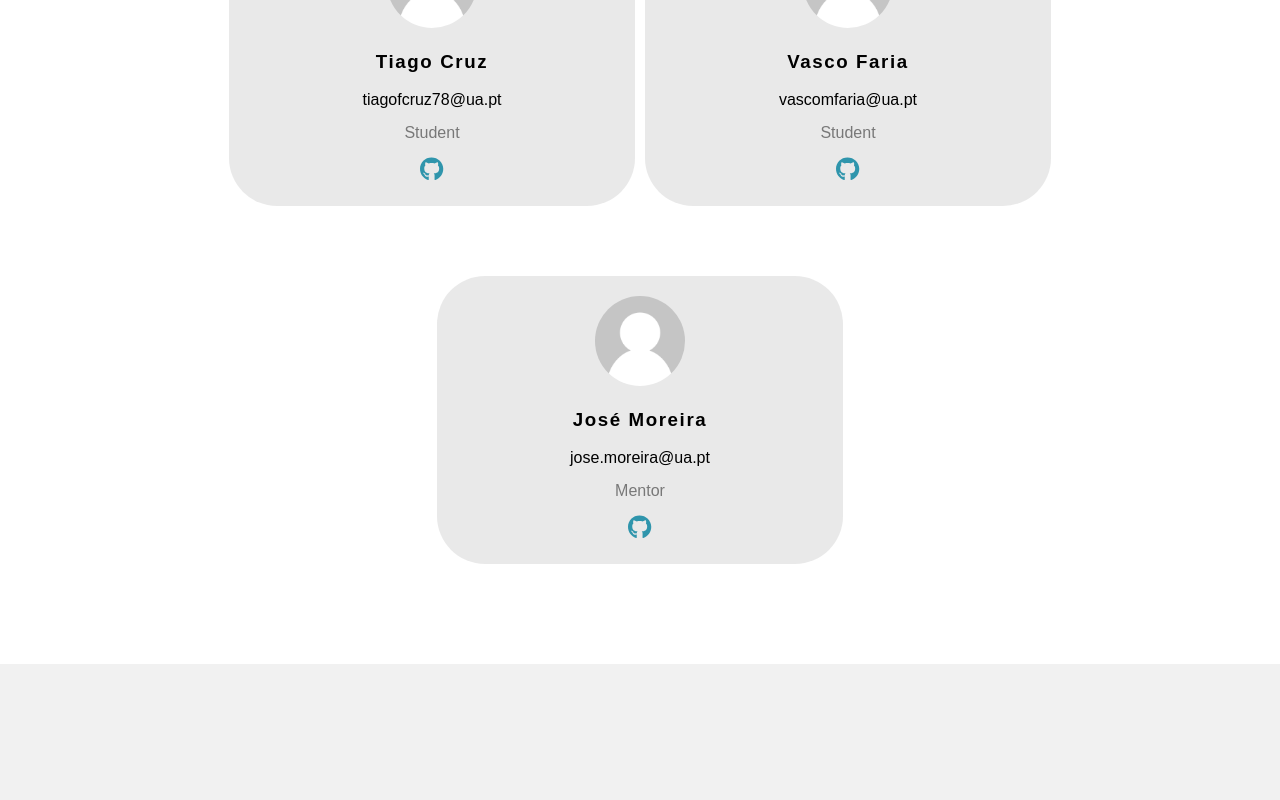
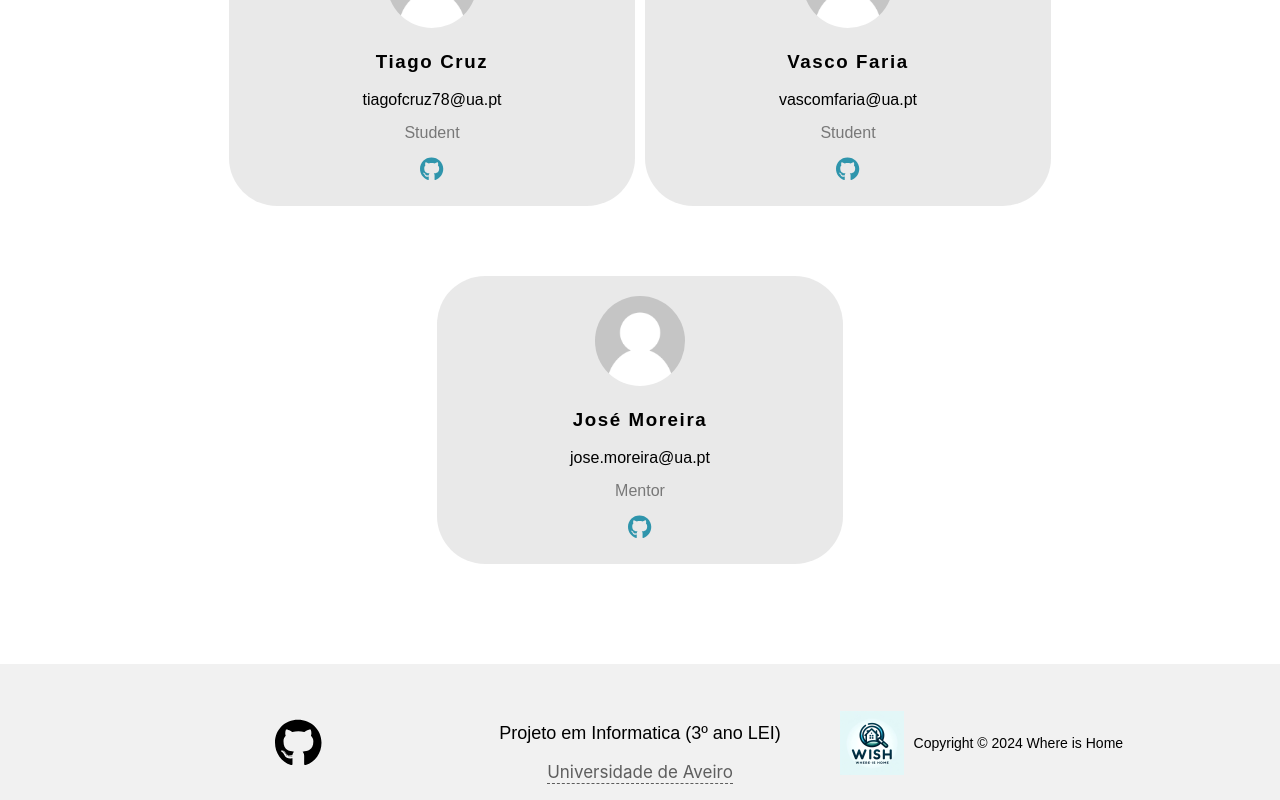
Before and after one commit to Wish-Where-is-Home/Website-WisHpresentation, a React (Create React App) app in the folder wish-whereishome/: page / in a window 1280 px wide. Shown: the part 2729-3529 px from the top of the page. Built offline with nearby package versions, Linux system fonts and the light colour scheme.

Commit message:
footer done

```diff
--- a/wish-whereishome/src/Sections/Footer/Footer.css
+++ b/wish-whereishome/src/Sections/Footer/Footer.css
@@ -13,7 +13,6 @@
     width: 80%;
     flex-direction: row;
     grid-template-columns: 1fr 1fr 1fr;
-    gap: 30px;
 }
 
 
@@ -21,4 +20,71 @@
     height: 100%;
     align-items: center;
     justify-content: center;
+    text-align: center;
 }
+
+
+.footer-github{
+    display: flex;
+    flex-direction: row;
+    align-items: center;
+    justify-content: center;
+}
+
+.footer-icon{
+    font-size: 3rem;
+    color: black;
+}
+
+.footer-icon:hover{
+    color: #2f95ac;
+    transition: 0.5s;
+}
+
+.footer-copyright{
+    display: flex;
+    flex-direction: row;
+
+
+}
+
+.footer-content a{
+   text-decoration: none;
+   color:rgba(85, 85, 85, 0.95);
+   font-size: 17px;
+   position: relative;
+}
+
+.footer-content a:hover{
+    text-decoration: none;
+    color: #2f95ac;
+}
+
+.footer-content a::before {
+    content: '';
+    position: absolute;
+    bottom: -2px;
+    left: 0;
+    width: 100%;
+    height: 1px;
+    border-bottom: 1px dashed rgba(85, 85, 85, 0.95);
+  }
+
+
+.footer-title{
+    font-size: 18px;
+    font-family: "metropolis-semibold", sans-serif;
+    font-weight: 400;
+}
+
+.footer-copyright img{
+    height: 4rem;
+    width: 4rem;
+    margin-right: 10px;
+}
+
+.footer-copyright p{
+    font-size: 14px;
+    font-weight: 500;
+    font-family: "metropolis-semibold", sans-serif;
+}
--- a/wish-whereishome/src/Sections/Footer/Footer.js
+++ b/wish-whereishome/src/Sections/Footer/Footer.js
@@ -1,17 +1,26 @@
 import React from 'react';
 import './Footer.css';
+import logo from '../../Assets/logo.jpg';
+
+import { FontAwesomeIcon } from '@fortawesome/react-fontawesome';
+import { faGithub } from '@fortawesome/free-brands-svg-icons';
 
 function Footer() {
   return (
     <div className='footer-section' >
       <div className='footer-container'>
-        <div>
+        <div className='footer-github'>
+          <a href="https://github.com/Wish-Where-is-Home" className='footer-icon' target="_blank" rel="noreferrer">
+                    <FontAwesomeIcon icon={faGithub} />
+                </a>
         </div>
-        <div>
-
+        <div  className="footer-content">
+          <p className='footer-title'>Projeto em Informatica (3º ano LEI)</p>
+          <a href='https://www.ua.pt/' target="_blank" rel="noreferrer" >Universidade de Aveiro</a>
         </div>
-        <div>
-
+        <div className='footer-copyright'>
+          <img src={logo}></img>
+          <p>Copyright  © 2024  Where is Home</p>
         </div>
       </div>
     </div>
```
Also changed, not shown: wish-whereishome/src/Assets/zillow.png (added).
